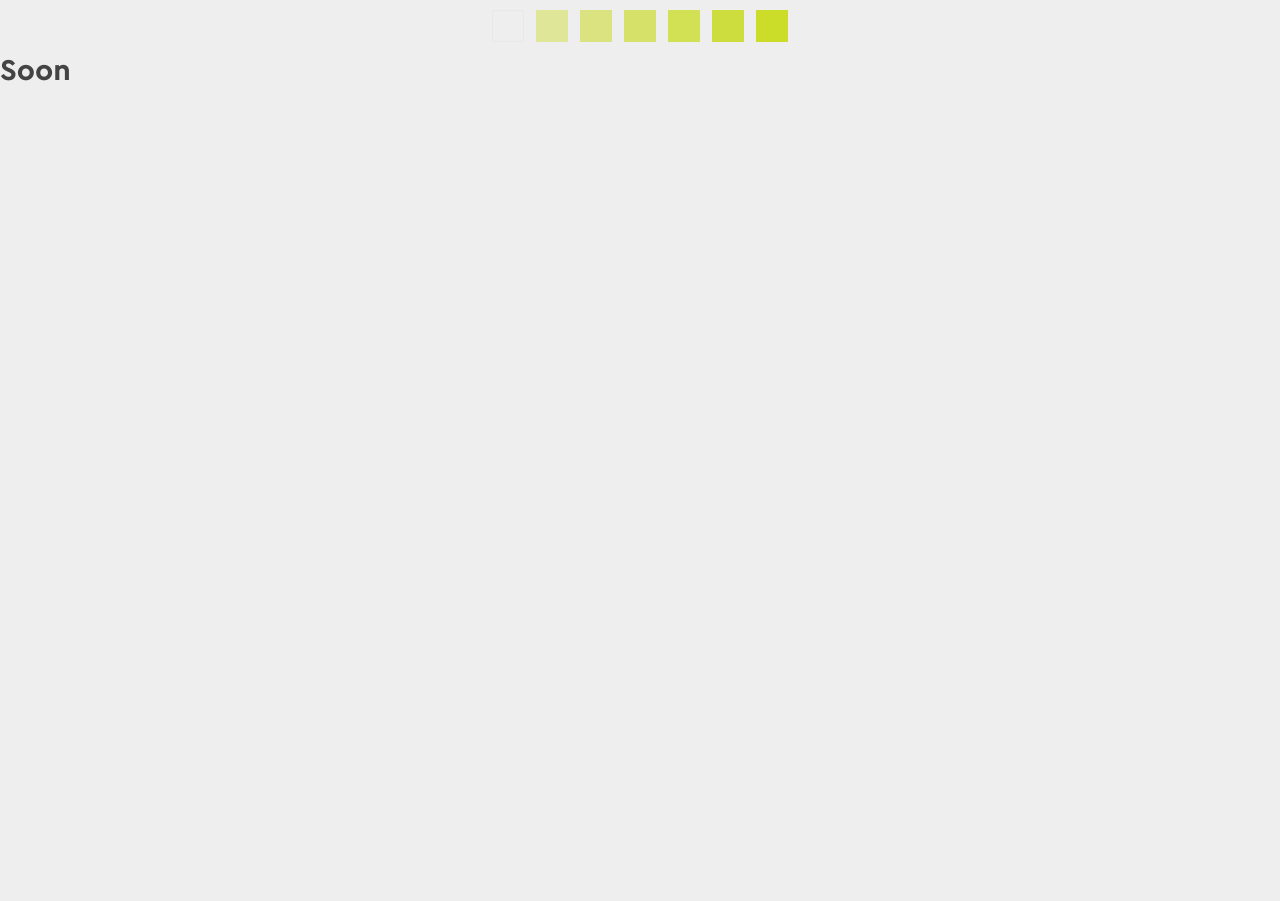
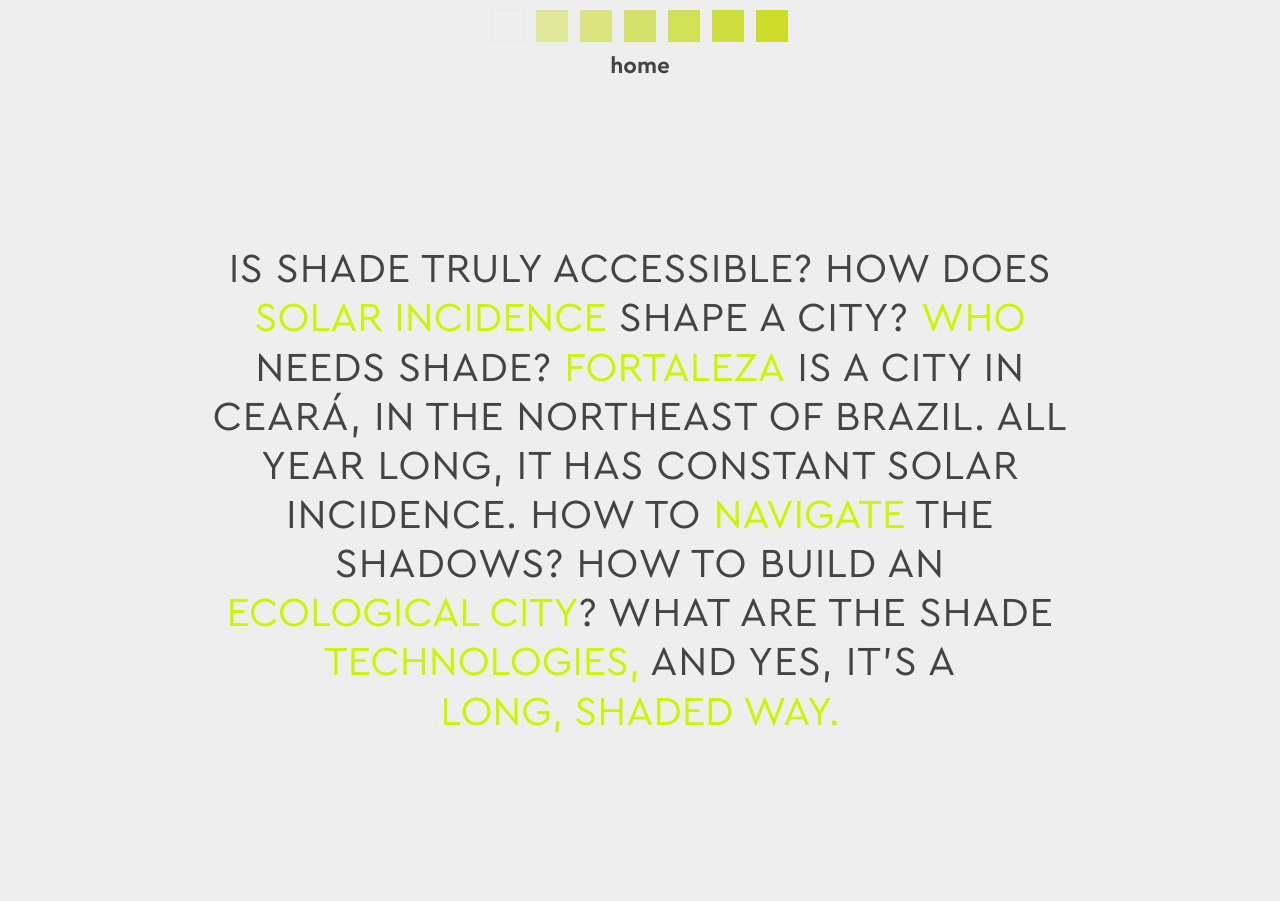
Before and after one commit to direito-a-sombra/direito-a-sombra.github.io, a Jekyll site: the page built from _pages/home.html, in a window 1280 px wide. Built offline with Jekyll 4.4.1, drawn with Linux system fonts in a browser that asks for light colours.

Commit message:
populate home page

```diff
--- a/_layouts/page.html
+++ b/_layouts/page.html
@@ -8,7 +8,8 @@
   </head>
   <body>
     {% include top-nav.html %}
-    <h2>{{ page.name | replace: ".html", "" }}</h2>
+    <h2 class="page-title">{{ page.name | replace: ".html", "" }}</h2>
     {{ content }}
+    <script src="{{ 'js/main.js' | relative_url }}"></script>
   </body>
 </html>
--- a/_pages/home.html
+++ b/_pages/home.html
@@ -1,15 +1,41 @@
 ---
 permalink: /
-layout: none
+layout: page
+title: Home
 ---
 
-<!DOCTYPE html>
-<html lang="en">
-  <head>
-    {% include head.html %}
-  </head>
-  <body>
-    {% include top-nav.html %}
-    <h1>Soon</h1>
-  </body>
-</html>
+<div class="home-shade">
+  <main class="frame">
+    <p class="text" id="shade-text">
+      <span class="sentence" data-key="access">
+        IS SHADE TRULY ACCESSIBLE?
+      </span>
+      <span class="sentence" data-key="solar-incidence">
+        HOW DOES <button class="highlight" type="button" data-key="solar-incidence">SOLAR INCIDENCE</button>
+        SHAPE A CITY?
+      </span>
+      <span class="sentence" data-key="who">
+        <button class="highlight" type="button" data-key="who">WHO</button> NEEDS SHADE?
+      </span>
+      <span class="sentence" data-key="fortaleza">
+        <button class="highlight" type="button" data-key="fortaleza">FORTALEZA</button> IS A CITY IN CEARÁ, IN
+        THE NORTHEAST OF BRAZIL.
+      </span>
+      <span class="sentence" data-key="incidence">
+        ALL YEAR LONG, IT HAS CONSTANT SOLAR INCIDENCE.
+      </span>
+      <span class="sentence" data-key="navigate">
+        HOW TO <button class="highlight" type="button" data-key="navigate">NAVIGATE</button> THE SHADOWS?
+      </span>
+      <span class="sentence" data-key="ecological-city">
+        HOW TO BUILD AN <button class="highlight" type="button" data-key="ecological-city">ECOLOGICAL CITY</button>?
+      </span>
+      <span class="sentence" data-key="technologies">
+        WHAT ARE THE SHADE <button class="highlight" type="button" data-key="technologies">TECHNOLOGIES,</button>
+      </span>
+      <span class="sentence" data-key="long-shaded-way">
+        AND YES, IT'S A <button class="highlight" type="button" data-key="long-shaded-way">LONG, SHADED WAY.</button>
+      </span>
+    </p>
+  </main>
+</div>
--- a/css/main.scss
+++ b/css/main.scss
@@ -33,6 +33,11 @@ html, body {
   :root {
     font-size: 13px;
   }
+}
+
+// Page title (home, game, map, etc.)
+.page-title {
+  text-align: center;
 }
 
 // TOP-NAV
@@ -73,3 +78,64 @@ html, body {
     }
   }
 }
+
+// HOME - SHADE TEXT
+.home-shade {
+  display: flex;
+  align-items: center;
+  justify-content: center;
+  min-height: calc(100vh - 80px);
+  padding: 12px 20px;
+  box-sizing: border-box;
+}
+
+.home-shade .frame {
+  flex: 1;
+  display: flex;
+  align-items: center;
+  justify-content: center;
+  text-align: center;
+}
+
+.home-shade .text {
+  margin: 0;
+  text-transform: uppercase;
+  line-height: 1.2;
+  letter-spacing: 0.02em;
+  font-size: clamp(20px, 3.2vw, 57px);
+  max-width: 900px;
+  transition: opacity 400ms ease;
+}
+
+.home-shade .highlight {
+  background: none;
+  border: none;
+  text-decoration: none;
+  font-weight: 800;
+  color: var(--hl-color2);
+  padding: 0;
+  cursor: pointer;
+  font: inherit;
+}
+
+.home-shade .highlight:focus-visible {
+  outline: 2px solid var(--hl-color2);
+  outline-offset: 6px;
+}
+
+.home-shade .sentence {
+  display: inline;
+  transition: opacity 400ms ease;
+}
+
+body.detail-open .home-shade .sentence {
+  opacity: 0;
+  pointer-events: none;
+}
+
+body.detail-open .home-shade .sentence.active {
+  opacity: 1;
+  position: relative;
+  z-index: 2;
+  pointer-events: auto;
+}
--- a/js/main.js
+++ b/js/main.js
@@ -1,3 +1,46 @@
 document.addEventListener("DOMContentLoaded", () => {
   console.log("DOM loaded");
+
+  const text = document.getElementById("shade-text");
+  if (!text) return;
+
+  let activeKey = null;
+
+  const clearDetail = () => {
+    document.body.classList.remove("detail-open");
+    document.querySelectorAll(".sentence.active").forEach((node) => {
+      node.classList.remove("active");
+    });
+    activeKey = null;
+  };
+
+  const setDetail = (key) => {
+    if (!key) return;
+    if (activeKey === key && document.body.classList.contains("detail-open")) {
+      clearDetail();
+      return;
+    }
+
+    document.querySelectorAll(".sentence.active").forEach((node) => {
+      node.classList.remove("active");
+    });
+
+    const activeSentence = text.querySelector(`.sentence[data-key="${key}"]`);
+    if (activeSentence) activeSentence.classList.add("active");
+    activeKey = key;
+    document.body.classList.add("detail-open");
+  };
+
+  text.addEventListener("click", (event) => {
+    const trigger = event.target.closest(".highlight");
+    if (!trigger) return;
+    const key = trigger.getAttribute("data-key");
+    setDetail(key);
+  });
+
+  document.addEventListener("keydown", (event) => {
+    if (event.key === "Escape") {
+      clearDetail();
+    }
+  });
 });
```
